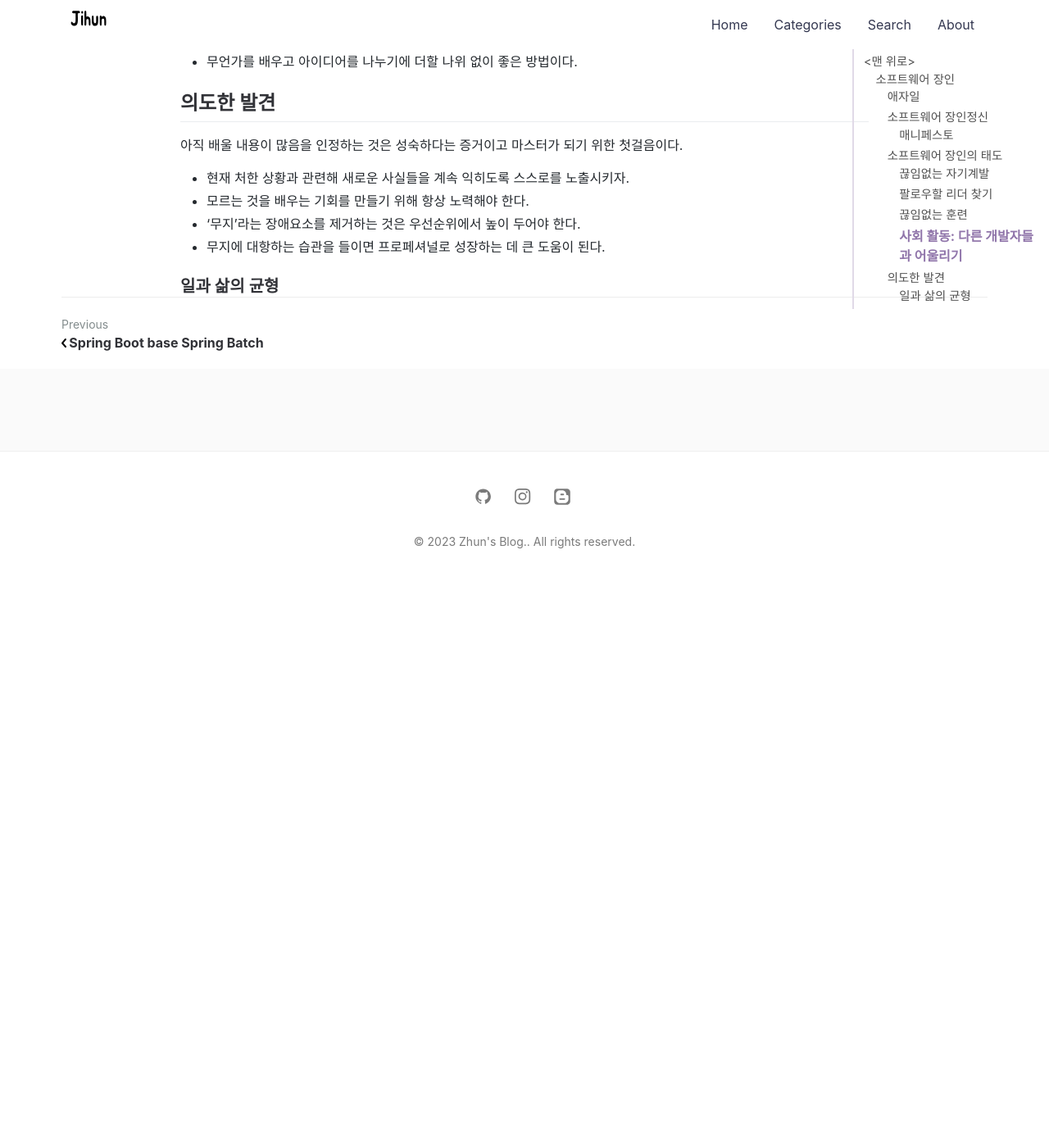
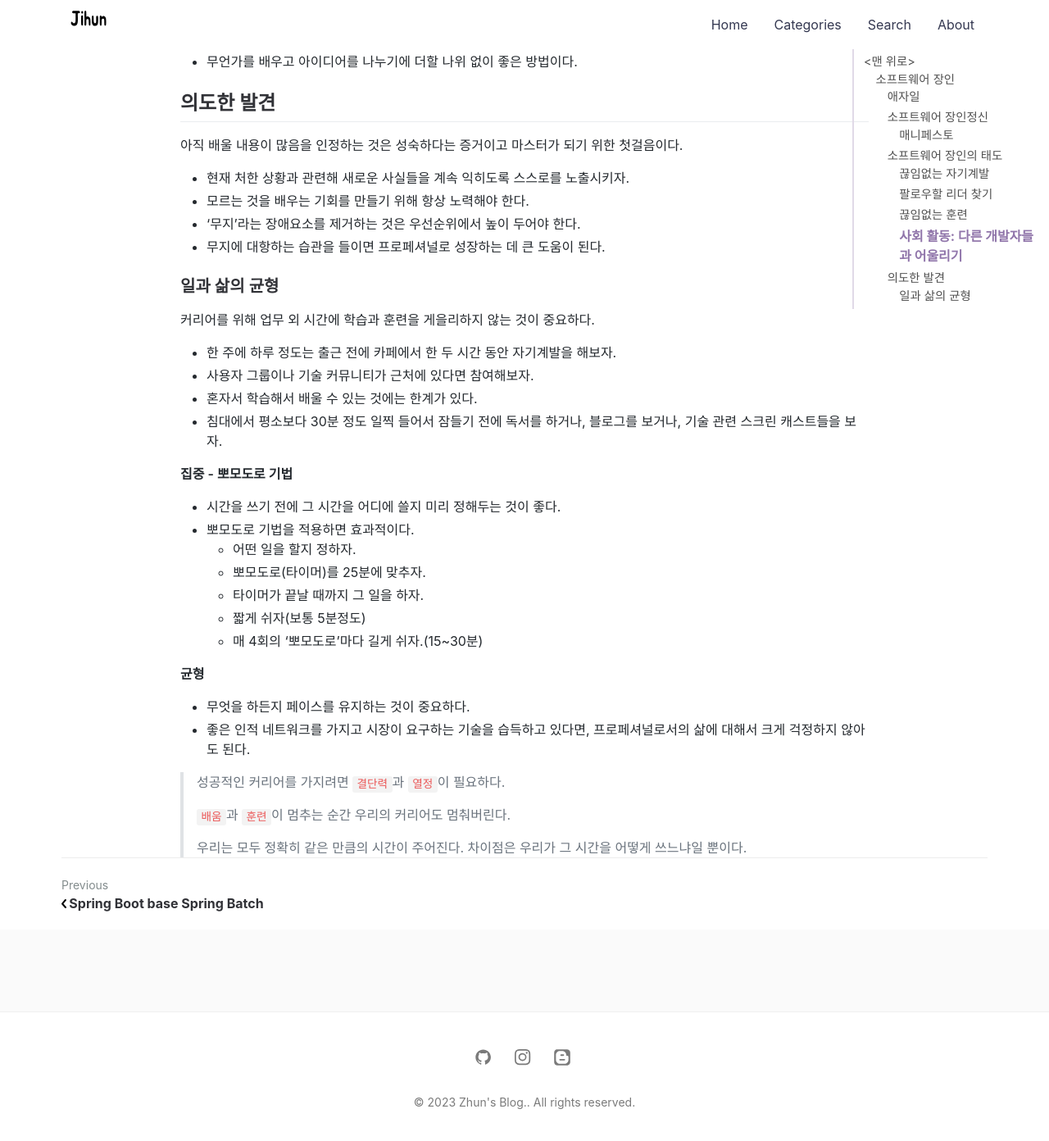
Before and after one commit to jihunparkme/jihunparkme.github.io, a Jekyll site: the page built from _posts/2023-02-01-a-software-master.md, in a window 1280 px wide and 1400 px high, scrolled down 4307 px. Shown: the top 1392 px of the window at 82% size. Built offline with Jekyll 4.4.1, drawn with Linux system fonts in a browser that asks for light colours; nearby versions of some CDN libraries; comment, search, counter and statistics services are not loaded; before the commit the page ends 5023 px from its top, so only the background shows below that; some of the changed text lies outside the part shown.

Commit message:
[software master] 일과 삶의 균형

```diff
--- a/_posts/2023-02-01-a-software-master.md
+++ b/_posts/2023-02-01-a-software-master.md
@@ -171,3 +171,31 @@ featured-img: a-software-master
 - 무지에 대항하는 습관을 들이면 프로페셔널로 성장하는 데 큰 도움이 된다.
 
 ### 일과 삶의 균형
+
+커리어를 위해 업무 외 시간에 학습과 훈련을 게을리하지 않는 것이 중요하다.
+
+- 한 주에 하루 정도는 출근 전에 카페에서 한 두 시간 동안 자기계발을 해보자.
+- 사용자 그룹이나 기술 커뮤니티가 근처에 있다면 참여해보자.
+- 혼자서 학습해서 배울 수 있는 것에는 한계가 있다.
+- 침대에서 평소보다 30분 정도 일찍 들어서 잠들기 전에 독서를 하거나, 블로그를 보거나, 기술 관련 스크린 캐스트들을 보자.
+
+**집중 - 뽀모도로 기법**
+
+- 시간을 쓰기 전에 그 시간을 어디에 쓸지 미리 정해두는 것이 좋다.
+- 뽀모도로 기법을 적용하면 효과적이다.
+  - 어떤 일을 할지 정하자.
+  - 뽀모도로(타이머)를 25분에 맞추자.
+  - 타이머가 끝날 때까지 그 일을 하자.
+  - 짧게 쉬자(보통 5분정도)
+  - 매 4회의 '뽀모도로'마다 길게 쉬자.(15~30분)
+
+**균형**
+
+- 무엇을 하든지 페이스를 유지하는 것이 중요하다.
+- 좋은 인적 네트워크를 가지고 시장이 요구하는 기술을 습득하고 있다면, 프로페셔널로서의 삶에 대해서 크게 걱정하지 않아도 된다.
+
+> 성공적인 커리어를 가지려면 `결단력`과 `열정`이 필요하다.
+>
+> `배움`과 `훈련`이 멈추는 순간 우리의 커리어도 멈춰버린다.
+>
+> 우리는 모두 정확히 같은 만큼의 시간이 주어진다. 차이점은 우리가 그 시간을 어떻게 쓰느냐일 뿐이다.
```
